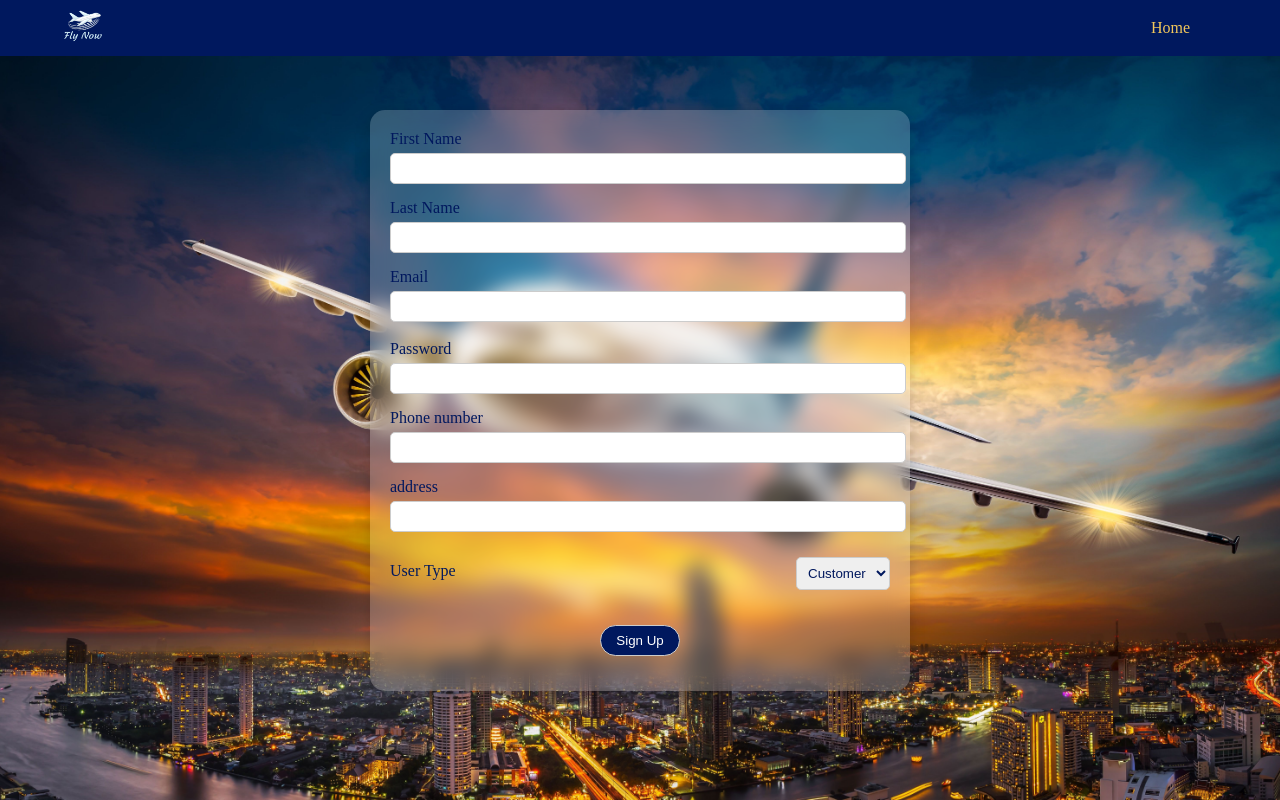
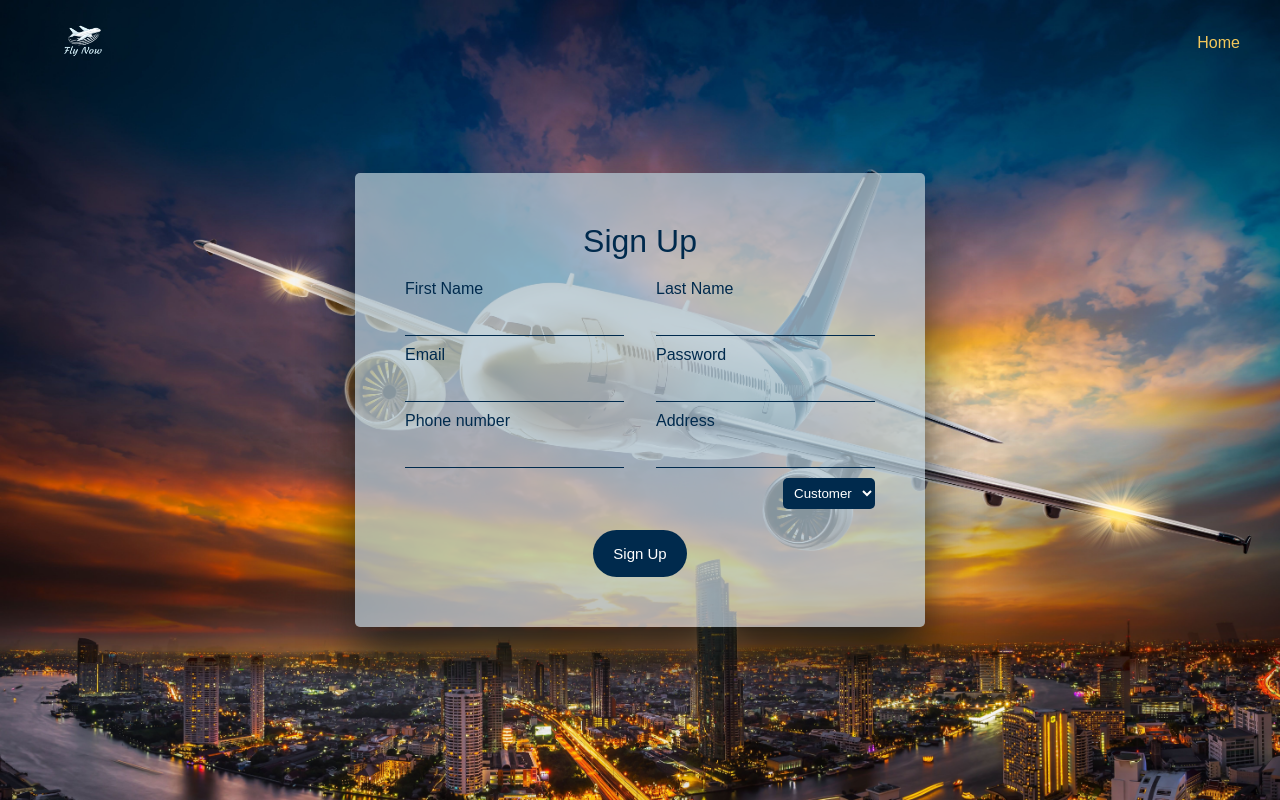
Before and after one commit to AyaHusein2001/Fly-Now, a Flask app: page /signup in a window 1280 px wide. Run offline with Flask 3, Linux system fonts and the light colour scheme.

Commit message:
enhanced forms styles

```diff
--- a/Home.html
+++ b/Home.html
@@ -34,7 +34,7 @@
     </div>
     <div >
       <div class='img-container'>
-        <img  src="static/1.jpg"   alt="" />
+        <img  src="static/3.jpg"   alt="" />
         <h1 class="header">Travel , discover the world</h1>
       </div>
 
--- a/signup.html
+++ b/signup.html
@@ -4,65 +4,82 @@
     <meta charset="UTF-8" />
     <meta name="viewport" content="width=device-width, initial-scale=1.0" />
     <title>Sign up</title>
+    <link rel="stylesheet" href="static/navbarstyles.css" />
     <link rel="stylesheet" href="static/signupstyles.css" />
-    <link rel="stylesheet" href="static/navbarstyles.css" />
     <!-- <script src="https://cdnjs.cloudflare.com/ajax/libs/bcryptjs/2.4.3/bcrypt.min.js" defer></script> -->
-
   </head>
   <body>
     <div id="nav-bar">
       <img src="static/logo.png" width="120px" alt="fly now" />
       <div>
-        <a href="/">Home </a>
-
+        <a class='nav-a' href="/">Home </a>
       </div>
     </div>
     <div class="form-div">
+      <form action="/signup" method="post">
+        <h1>Sign Up</h1>
 
-      <form action="/signup" method="post">
-        <label for="first_name">First Name</label>
-        <input required type="text" name="first_name" />
+        <div class='two-components'>
+          <div class='form-component'>
+            <label for="first_name">First Name</label>
+            <input required type="text" name="first_name" />
+          </div>
 
-        <label for="last_name">Last Name</label>
-        <input required type="text" name="last_name" />
+          <div class='form-component'>
+          <label for="last_name">Last Name</label>
+          <input required type="text" name="last_name" />
+          </div>
+        </div>
 
+        <div class='two-components'>
+        <div class='form-component'>
         <label for="email">Email</label>
-        <input id='email' required type="email" name="email" />
-        <div id='error-message' class='error'>
+        <input id="email" required type="email" name="email" />
+        </div>
+
+
+
+        <div class='form-component'>
+        <label for="password">Password</label>
+        <input required id="password" type="password" name="password" />
+        </div>
+
+
 
         </div>
+        <div class='two-components'>
+        <div class='form-component'>
+        <label for="phone_number">Phone number</label>
+        <input id="phone_number" required type="number" name="phone_number" />
+        </div>
+        <div class='form-component'>
+        <label for="address">Address</label>
+        <input required type="text" name="address" />
+        </div>
+        </div>
 
-        <label for="password">Password</label>
-        <input required id='password' type="password" name="password" />
+        <!-- add employee number for the admin -->
 
-        <label for="phone_number">Phone number</label>
-        <input id='phone_number' required type="number" name="phone_number" />
+        <div class="select-div">
+          <!-- <label for="user_type">User Type </label> -->
 
-        <label for="address">address</label>
-        <input required type="text" name="address" />
-        <!-- add employee number for the admin -->
-        <div class="select-div">
-          <label for="user_type">User Type </label>
           <select id="user_type" name="user_type">
             <option value="1">Customer</option>
             <option value="2">Admin</option>
           </select>
         </div>
+        <div id="employee-number-div" style="display: none">
+          <div class='form-component'>
+          <label for="employee-number">Employee Number</label>
+          <input type="number" id="employee-number" name="employee_number" />
+        </div>
+        </div>
 
-        <div id="employee-number-div" style="display:none;">
-          <label for="employee-number">Employee Number:</label>
-          <input type="number" id="employee-number" name="employee_number">
-      </div>
+        <div id="error-message" class="error"></div>
+          <input type="submit" value="Sign Up" />
 
-        <div class="submit-button">
-          <input type="submit" value="Sign Up" />
-        </div>
       </form>
       <script src="/static/signupscript.js" defer></script>
-
-
-
-
     </div>
   </body>
 </html>
--- a/static/navbarstyles.css
+++ b/static/navbarstyles.css
@@ -1,5 +1,5 @@
 #nav-bar {
-    background-color: #00185E;
+  background-color: #002A4D;
   width: 100%;
   margin: 0;
   top: 0;
@@ -12,23 +12,20 @@
   padding-left: 20px;
   z-index: 10;
 }
-#nav-bar div{
+#nav-bar div {
   display: flex;
   align-items: center;
   justify-content: space-between;
   white-space: nowrap;
 }
 
-.nav-a{
-    color: #F2C75B;
-    margin-right: 20px;
+.nav-a {
+  color: #f2c75b;
+  margin-right: 30px;
   text-decoration: none;
   padding: 10px;
-
-
-
 }
-.nav-a:hover{
-    background-color: #517cfe;
-    color: white;
+.nav-a:hover {
+  background-color: #096ec0;
+  color: #fff;
 }
--- a/static/signupscript.js
+++ b/static/signupscript.js
@@ -10,7 +10,7 @@
 // Show/hide the employee number field based on user type
 userTypeSelect.addEventListener("change", function () {
   if (userTypeSelect.value === "2") {
-    employeeNumberDiv.style.display = "block";
+    employeeNumberDiv.style.display = "flex";
     employeeNumberInput.required = true; // Make it required for admins
   } else {
     employeeNumberDiv.style.display = "none";
@@ -24,7 +24,7 @@
 
   //forcing user to enter a long password for security
   if (passwordInput.value.length < 8) {
-    errorDiv.innerText = "password must be more than 8 characters";
+    errorDiv.innerText = "Password must be more than 8 characters";
     return;
   }
   if (
--- a/static/signupstyles.css
+++ b/static/signupstyles.css
@@ -1,116 +1,116 @@
-.form-div {
-  padding: 20px;
-  margin: 20px;
+html{
+  height: 100%;
+
+}
+body{
+  margin: 0;
+  padding: 0;
+  background: url('3.jpg');
+  background-size: cover;
+  /* height: 660px; */
+  font-family: sans-serif;
+  height: 100%;
+}
+#nav-bar{
+  background-color: transparent;
+  padding-top:15px ;
+}
+.nav-a{
+  margin-right: 50px;
+  /* margin-top: 50px; */
+}
+.form-div{
+  display: flex;
+  height: 100%;
+  justify-content: center;
+  align-items: center;
+}
+form{
+  position: relative;
+  width:470px;
+  /* min-height: 500px ; */
+  background: #b1c5d0c1;
+  margin: 80px auto;
+  padding: 50px;
+  border-radius: 5px;
+  box-shadow: 0 35px 50px #0a1516c9;
   display: flex;
   flex-direction: column;
-
-  width: 20%;
-}
-/*stopped here*/
-.form-div {
-  background: rgba(255, 255, 255, 0.2);
-  border-radius: 15px;
-  padding: 20px;
-  backdrop-filter: blur(10px);
-  -webkit-backdrop-filter: blur(10px);
-  box-shadow: 0 4px 15px rgba(0, 0, 0, 0.2);
-  max-width: 500px;
-  width: 100%;
-  margin: 0 auto;
+  justify-content: space-between;
 }
 
-/* Media query for small devices */
-@media (max-width: 768px) {
-  .form-div {
-  padding-top: 50px;
-
-    width: 70%;
+form h1{
+  margin-top: 0;
+  margin-bottom: 20px;
+  text-align: center;
+  color: #002A4D;
+  font-weight: 500;
 }
+.form-component{
+  position: relative;
+  /* display: flex; */
 }
 
-body {
-    color: #00185E;
-  display: flex;
-  justify-content: center;
-  align-items: center;
-  min-height: 100vh;
-  margin: 0;
-  background-color: #f5f5f5;
-  background-image: url('2.jpg'); /* Replace with your image path */
-  background-size: cover; /* Makes the image cover the entire background */
-  background-position: center; /* Centers the background image */
-  background-repeat: no-repeat; /* Prevents the image from repeating */
+label{
+white-space: nowrap;
+  color: #002A4D;
+
 }
-
-label {
+.form-component input{
   display: block;
-  margin-bottom: 5px;
-}
-
-input {
-    padding: 7px;
-
+  background: none;
+  border: 0;
+  border-bottom: 1px solid #002A4D;
   width: 100%;
-  margin-bottom: 15px;
-  border: 1px solid #ccc;
-  border-radius: 5px;
-
+  padding: 10px;
+  margin-bottom: 10px;
+  color:#002A4D;
+  box-sizing: border-box;
+  font-size: 15px;
+  outline: none;
 }
 
 .select-div{
-    margin-top:10px ;
-    display: flex;
-    justify-content: space-between;
-
-}
-
-.select-div label{
-    margin-top: 5px;
-
-
-}
-a{
-    color: #F2C75B;
-    margin-right: 100px;
-    text-decoration: none;
-    padding: 10px;
-
-
-
-}
-a:hover{
-    background-color: #517cfe;
-    color: white;
+  align-self: flex-end;
 }
 select {
-    color: #00185E;
+  background-color: #002A4D;
+  color: #fff;
   padding: 7px;
   margin: 0;
   margin-bottom: 15px;
-    border: 1px solid #ccc;
+  border: 0;
   border-radius: 5px;
 }
 
 input[type=submit]{
-    background-color: #00185E;
-    color: white;
-    width: 80px;
-    border-radius: 20px;
+  background-color: #002A4D;
+  color: #fff;
+  align-self: center;
+  border: 0;
+  border-radius: 25px;
+  font-size: 15px;
+  padding: 15px 20px;
   cursor: pointer;
 }
 
 input[type=submit]:hover{
-    background-color: #517cfe;
+  background-color: #096ec0;
+  /* color: #fff; */
 
 }
-.submit-button{
+
+
+.two-components{
   display: flex;
-    margin-top:20px ;
-    justify-content: center;
+  justify-content: space-between;
 }
-
+#employee-number-div{
+  align-self: center;
+}
 .error{
 color: red;
 text-align: center;
 margin: 3px;
+font-weight: bold;
 }
```
Also changed, not shown: addflight.html (+34 -16 lines), addnewadmin.html (+7 -5 lines), book.html (+12 -6 lines), editflight.html (+67 -29 lines), login.html (+15 -20 lines), instance/flightbookingsystem.sqlite3, static/2.jpg, static/3.jpg (added). Lines whose indentation alone changed are shown as unchanged.
